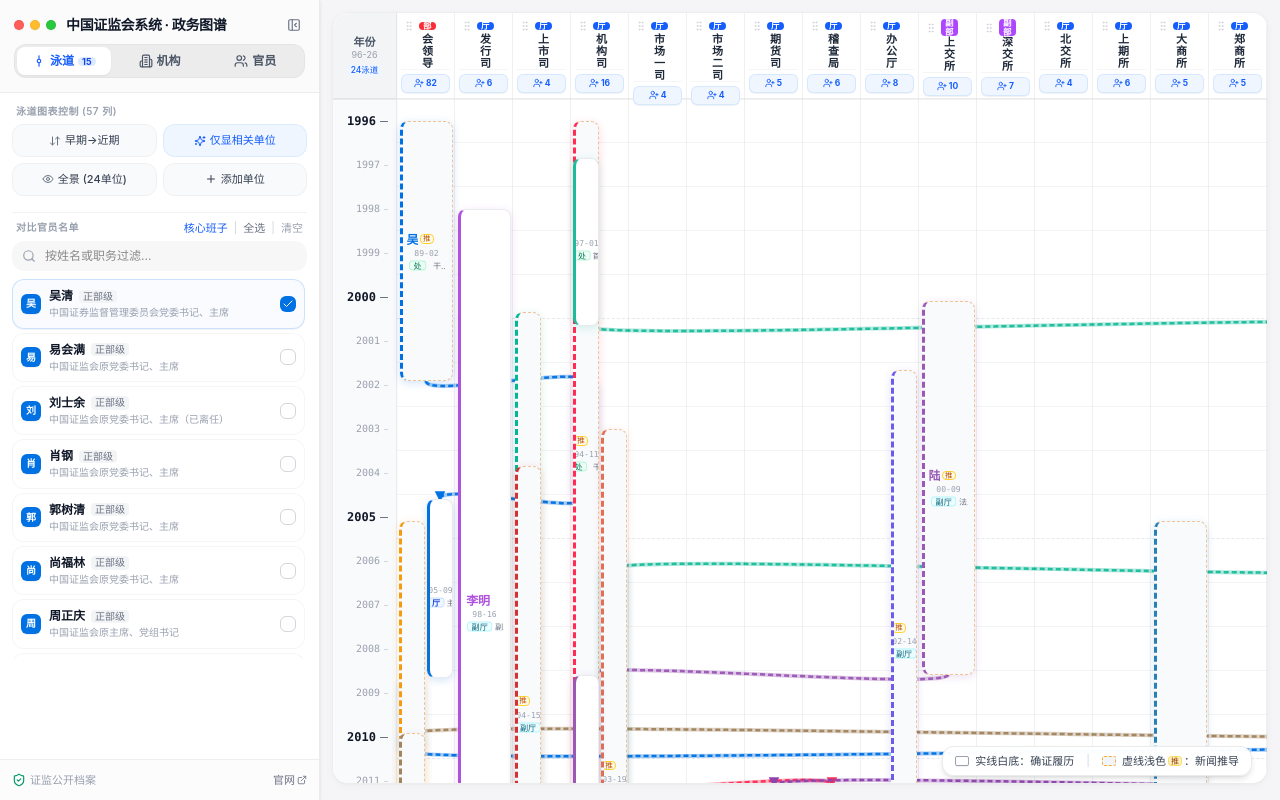
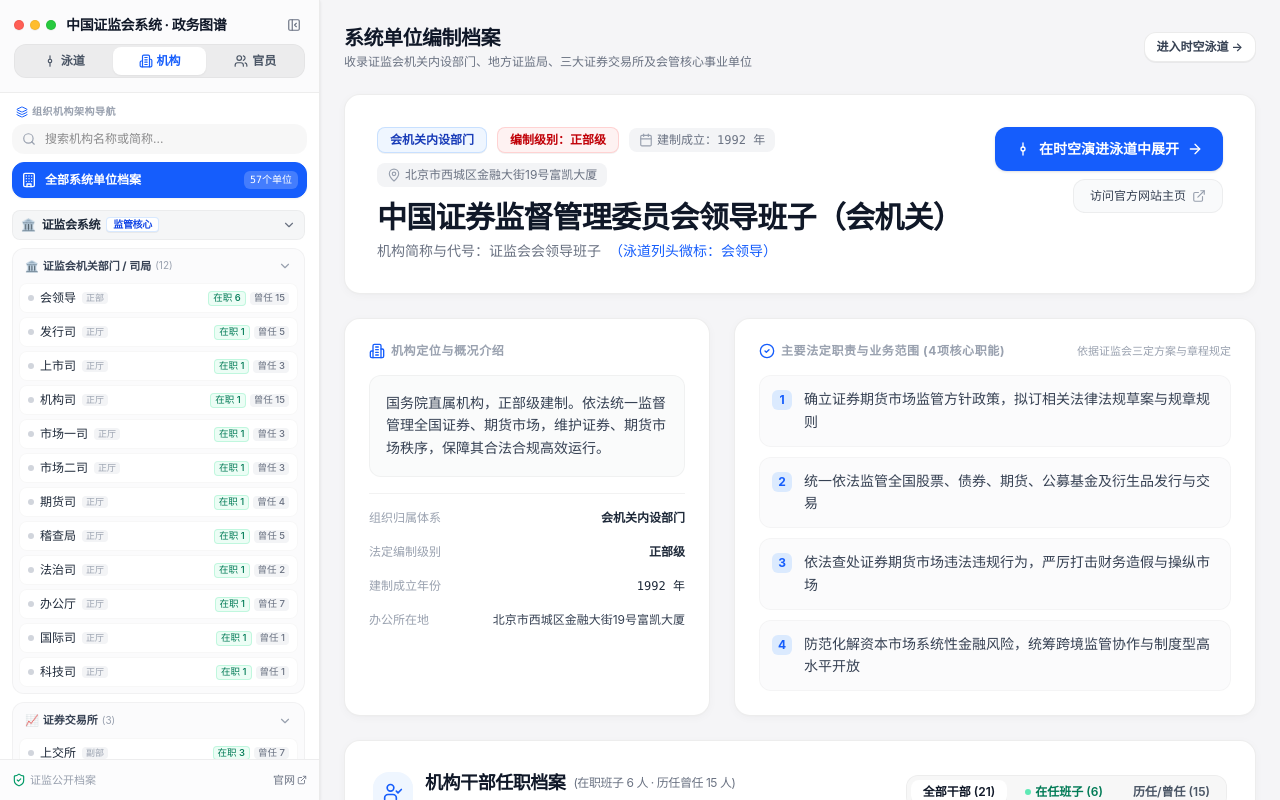
Before and after one commit to thewebberfan-boop/HXTGB, a Next.js app: page / in a window 1280 px wide. Built offline with nearby package versions, Linux system fonts and the light colour scheme.

Commit message:
feat: set units view as default landing page and initialize swimlane selections as empty

```diff
--- a/src/components/AppContainer.tsx
+++ b/src/components/AppContainer.tsx
@@ -9,8 +9,8 @@ import { OfficialsView } from './OfficialsView';
 import { SwimlaneView } from './SwimlaneView';
 
 export function AppContainer() {
-  // 核心需求二：默认将“时空泳道”作为网站首页
-  const [currentView, setCurrentView] = useState<ViewMode>('swimlanes');
+  // 默认进入页面为“机构”编制档案
+  const [currentView, setCurrentView] = useState<ViewMode>('units');
   const [isSidebarCollapsed, setIsSidebarCollapsed] = useState<boolean>(false);
   const [isTimeReversed, setIsTimeReversed] = useState<boolean>(false);
   const [hoveredOfficialId, setHoveredOfficialId] = useState<string | null>(null);
@@ -23,28 +23,11 @@ export function AppContainer() {
   const [officialsSelectedUnitId, setOfficialsSelectedUnitId] = useState<string | null>(null);
   const [unitsSelectedUnitId, setUnitsSelectedUnitId] = useState<string | null>(null);
 
-  // 默认精选核心领导班子
-  const [selectedOfficialIds, setSelectedOfficialIds] = useState<string[]>([
-    'wu-qing',
-    'li-ming',
-    'chen-huaping',
-    'qiu-yong',
-    'cai-jianchun',
-    'sha-yan',
-    'li-jizun',
-    'zhou-guihua',
-    'tian-xiangyang',
-    'xiong-jun',
-    'zhu-lihong',
-    'he-qingwen',
-    'yu-wenqiang',
-    'lu-wenshan',
-    'lu-dabiao',
-  ]);
+  // 泳道页默认选择人员变为空
+  const [selectedOfficialIds, setSelectedOfficialIds] = useState<string[]>([]);
 
-  // 默认激活所有系统单位（SwimlaneView 会根据选中的官员动态自适应过滤掉无内容的单位）
-  const defaultLaneUnitIds = UNITS_DATA.map((u) => u.id);
-  const [activeLaneUnitIds, setActiveLaneUnitIds] = useState<string[]>(defaultLaneUnitIds);
+  // 泳道页默认选择机构变为空
+  const [activeLaneUnitIds, setActiveLaneUnitIds] = useState<string[]>([]);
 
   // 切换官员勾选
   const handleToggleOfficialSelection = (officialId: string) => {
@@ -78,6 +61,26 @@ export function AppContainer() {
 
   const handleClearOfficials = () => {
     setSelectedOfficialIds([]);
+  };
+
+  const handleSelectCoreLeadership = () => {
+    handleSelectAllOfficials([
+      'wu-qing',
+      'li-ming',
+      'chen-huaping',
+      'qiu-yong',
+      'cai-jianchun',
+      'sha-yan',
+      'li-jizun',
+      'zhou-guihua',
+      'tian-xiangyang',
+      'xiong-jun',
+      'zhu-lihong',
+      'he-qingwen',
+      'yu-wenqiang',
+      'lu-wenshan',
+      'ge-yiping',
+    ]);
   };
 
   // 添加单位到泳道
@@ -193,6 +196,11 @@ export function AppContainer() {
     if (!selectedOfficialIds.includes(officialId)) {
       setSelectedOfficialIds((prev) => [...prev, officialId]);
     }
+    const off = OFFICIALS_DATA.find((o) => o.id === officialId);
+    if (off) {
+      const uids = [off.currentUnitId, ...off.careerHistory.map((r) => r.unitId)].filter(Boolean);
+      setActiveLaneUnitIds((lanes) => Array.from(new Set([...lanes, ...uids])));
+    }
     setCurrentView('swimlanes');
   };
 
@@ -262,6 +270,8 @@ export function AppContainer() {
               isTimeReversed={isTimeReversed}
               hoveredOfficialId={hoveredOfficialId}
               onHoverOfficial={setHoveredOfficialId}
+              onSelectCoreLeadership={handleSelectCoreLeadership}
+              onShowAllUnits={handleShowAllUnits}
             />
           </div>
         )}
@@ -282,7 +292,7 @@ export function AppContainer() {
                   onClick={handleBackToSwimlane}
                   className="flex items-center gap-1.5 px-3 py-1.5 bg-white hover:bg-gray-50 text-gray-700 hover:text-blue-600 rounded-xl border border-black/[0.08] shadow-2xs text-xs font-semibold transition-all hover:scale-105 active:scale-95"
                 >
-                  <span>← 返回时空泳道</span>
+                  <span>进入时空泳道 →</span>
                 </button>
               </div>
               <UnitsView
@@ -316,7 +326,7 @@ export function AppContainer() {
                   onClick={handleBackToSwimlane}
                   className="flex items-center gap-1.5 px-3 py-1.5 bg-white hover:bg-gray-50 text-gray-700 hover:text-blue-600 rounded-xl border border-black/[0.08] shadow-2xs text-xs font-semibold transition-all hover:scale-105 active:scale-95"
                 >
-                  <span>← 返回时空泳道</span>
+                  <span>进入时空泳道 →</span>
                 </button>
               </div>
               <OfficialsView
--- a/src/components/SwimlaneView.tsx
+++ b/src/components/SwimlaneView.tsx
@@ -19,6 +19,8 @@ interface SwimlaneViewProps {
   isTimeReversed: boolean;
   hoveredOfficialId: string | null;
   onHoverOfficial: (id: string | null) => void;
+  onSelectCoreLeadership?: () => void;
+  onShowAllUnits?: () => void;
 }
 
 export const SwimlaneView: React.FC<SwimlaneViewProps> = ({
@@ -34,6 +36,8 @@ export const SwimlaneView: React.FC<SwimlaneViewProps> = ({
   isTimeReversed,
   hoveredOfficialId,
   onHoverOfficial,
+  onSelectCoreLeadership,
+  onShowAllUnits,
 }) => {
   const [activeTooltip, setActiveTooltip] = useState<{
     record: CareerRecord;
@@ -506,7 +510,7 @@ export const SwimlaneView: React.FC<SwimlaneViewProps> = ({
         ref={chartScrollContainerRef}
         className="mac-card rounded-2xl bg-white border border-black/[0.06] shadow-sm relative h-[calc(100vh-28px)] overflow-auto"
       >
-        <div className="relative min-w-max">
+        <div className="relative min-w-full w-max">
           {/* 1. 顶部锁定表头行 (Sticky Top) */}
           <div className="sticky top-0 z-30 bg-white/95 backdrop-blur-md border-b border-black/[0.08] flex items-stretch min-w-max shadow-2xs">
             {/* 左上角交叉区域 (Sticky Top + Left) */}
@@ -525,7 +529,12 @@ export const SwimlaneView: React.FC<SwimlaneViewProps> = ({
 
             {/* 各单位自适应宽度的表头列 */}
             <div className="flex flex-1 items-stretch">
-              {visibleLanes.map((lane, index) => {
+              {visibleLanes.length === 0 ? (
+                <div className="flex-1 flex items-center px-4 text-xs text-gray-400 italic">
+                  未选择泳道机构（可在左侧侧边栏添加或载入）
+                </div>
+              ) : (
+                visibleLanes.map((lane, index) => {
                 const isOver = dragOverLaneIndex === index;
                 const microRank = getMicroRank(lane.level);
                 const displayName = lane.tinyName || lane.shortName;
@@ -698,13 +707,13 @@ export const SwimlaneView: React.FC<SwimlaneViewProps> = ({
                     </div>
                   </div>
                 );
-              })}
+              }))}
             </div>
           </div>
 
           {/* 2. 泳道纵向主体网格 */}
           <div
-            className="relative flex min-w-max"
+            className="relative flex min-w-full w-max"
             style={{ height: `${TOTAL_HEIGHT}px` }}
           >
             {/* 左侧锁定时间标尺 (Sticky Left) */}
@@ -742,6 +751,39 @@ export const SwimlaneView: React.FC<SwimlaneViewProps> = ({
 
             {/* 右侧主网格内容区域 */}
             <div className="flex flex-1 relative">
+              {visibleLanes.length === 0 ? (
+                <div className="flex-1 flex flex-col items-center justify-center p-12 text-center select-none sticky top-28 left-0 right-0 h-[calc(100vh-160px)] min-h-[420px]">
+                  <div className="w-16 h-16 rounded-2xl bg-blue-50 border border-blue-100/80 flex items-center justify-center text-blue-600 mb-4 shadow-xs">
+                    <Sparkles className="w-8 h-8 stroke-[1.75]" />
+                  </div>
+                  <h3 className="text-base font-bold text-gray-800 tracking-tight mb-2">
+                    时空泳道暂未选择对比机构或人员
+                  </h3>
+                  <p className="text-xs text-gray-500 max-w-md leading-relaxed mb-6">
+                    当前泳道尚未加载任何官员或机构。您可以在左侧侧边栏勾选感兴趣的干部、添加机构，或直接点击下方按钮一键载入对比。
+                  </p>
+                  <div className="flex items-center gap-3">
+                    {onSelectCoreLeadership && (
+                      <button
+                        onClick={onSelectCoreLeadership}
+                        className="px-4 py-2 bg-blue-600 hover:bg-blue-700 active:scale-95 text-white text-xs font-semibold rounded-xl shadow-sm transition-all flex items-center gap-1.5 cursor-pointer"
+                      >
+                        <Sparkles className="w-3.5 h-3.5" />
+                        <span>载入核心领导班子</span>
+                      </button>
+                    )}
+                    {onShowAllUnits && (
+                      <button
+                        onClick={onShowAllUnits}
+                        className="px-4 py-2 bg-white hover:bg-gray-50 active:scale-95 text-gray-700 text-xs font-semibold rounded-xl border border-black/[0.08] shadow-2xs transition-all flex items-center gap-1.5 cursor-pointer"
+                      >
+                        <span>显示全部 24 个单位泳道</span>
+                      </button>
+                    )}
+                  </div>
+                </div>
+              ) : (
+                <>
               {/* 水平年份参考横虚线 */}
               <div className="absolute inset-0 pointer-events-none z-0">
                 {years.map((year) => {
@@ -989,6 +1031,8 @@ export const SwimlaneView: React.FC<SwimlaneViewProps> = ({
                   </div>
                 );
               })}
+                </>
+              )}
             </div>
           </div>
         </div>
```
